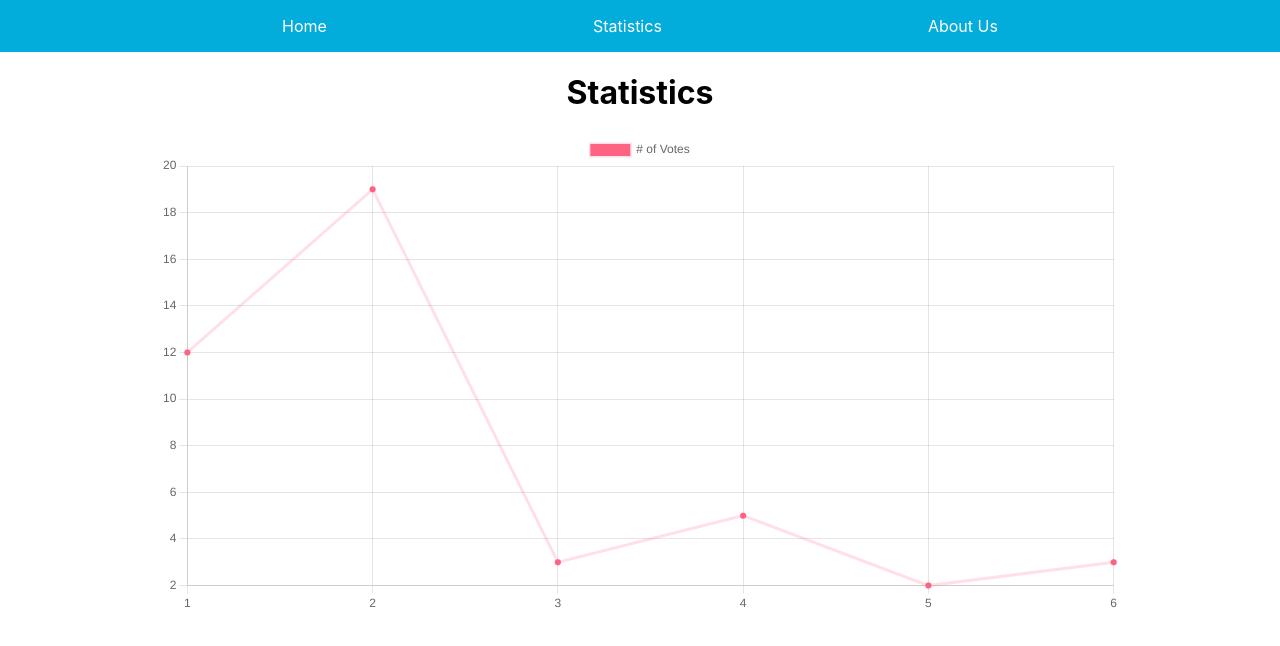
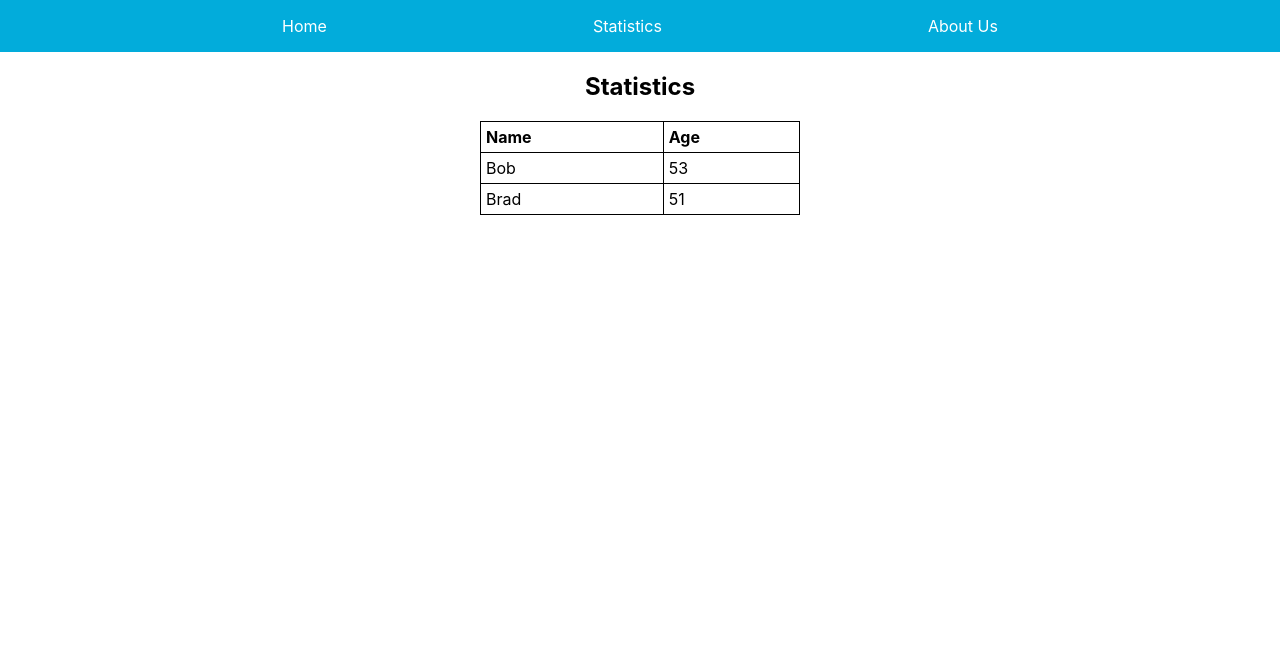
Before and after one commit to bruer/car-statistics, a React (Create React App) app: page /statistics in a window 1280 px wide. Shown: the top 646 px of the page. Built offline with nearby package versions, Linux system fonts and the light colour scheme.

Commit message:
add table to Statistics page

```diff
--- a/src/App.css
+++ b/src/App.css
@@ -1,14 +1,17 @@
-.app-container {
+main {
   height: 100vh;
+}
+
+section {
+  width: 100%;
   display: flex;
   flex-direction: column;
   align-items: center;
 }
 
-.page-container {
-  text-align: center;
-  width: 75%;
-}
+/*
+HEADER / NAVIGATION
+*/
 
 nav {
   width: 100%;
@@ -32,3 +35,19 @@ nav li a:focus,
 nav li a:hover {
   text-decoration: underline;
 }
+
+/*
+STATISTICS TABLE
+*/
+
+table {
+  width: 25%;
+  border-collapse: collapse;
+}
+
+th,
+td {
+  text-align: left;
+  border: solid 1px;
+  padding: 5px;
+}
--- a/src/App.jsx
+++ b/src/App.jsx
@@ -1,13 +1,13 @@
 import "./App.css";
 import { BrowserRouter, Switch, Link, Route } from "react-router-dom";
-import Home from "./components/Home";
-import Statistics from "./components/Statistics";
-import About from "./components/About";
+import Home from "./pages/Home";
+import Statistics from "./pages/Statistics";
+import About from "./pages/About";
 
 function App() {
   return (
     <BrowserRouter>
-      <div className="app-container">
+      <main>
         <nav>
           <ul>
             <li>
@@ -21,7 +21,6 @@ function App() {
             </li>
           </ul>
         </nav>
-
         <Switch>
           <Route exact path="/">
             <Home />
@@ -33,7 +32,7 @@ function App() {
             <About />
           </Route>
         </Switch>
-      </div>
+      </main>
     </BrowserRouter>
   );
 }
--- a/src/components/Statistics.jsx
+++ /dev/null
@@ -1,37 +0,0 @@
-import { Line } from "react-chartjs-2";
-
-const data = {
-  labels: ['1', '2', '3', '4', '5', '6'],
-  datasets: [
-    {
-      label: '# of Votes',
-      data: [12, 19, 3, 5, 2, 3],
-      fill: false,
-      backgroundColor: 'rgb(255, 99, 132)',
-      borderColor: 'rgba(255, 99, 132, 0.2)',
-    },
-  ],
-};
-
-const options = {
-  scales: {
-    yAxes: [
-      {
-        ticks: {
-          beginAtZero: true,
-        },
-      },
-    ],
-  },
-};
-
-function Statistics() {
-  return (
-    <div className="page-container">
-      <h1>Statistics</h1>
-      <Line data={data} options={options} />
-    </div>
-  );
-}
-
-export default Statistics;
--- a/src/components/About.jsx
+++ b/src/pages/About.jsx
@@ -2,9 +2,9 @@ import React from "react";
 
 function About() {
   return (
-    <div>
+    <section>
       <h1>About</h1>
-    </div>
+    </section>
   );
 }
 
--- a/src/components/Home.jsx
+++ b/src/pages/Home.jsx
@@ -2,9 +2,9 @@ import React from "react";
 
 function Home() {
   return (
-    <div>
+    <section>
       <h1>Welcome!</h1>
-    </div>
+    </section>
   );
 }
 
--- /dev/null
+++ b/src/pages/Statistics.jsx
@@ -0,0 +1,27 @@
+function Statistics() {
+  return (
+    <section>
+      <h1>Statistics</h1>
+      <table>
+        <thead>
+          <tr>
+            <th>Name</th>
+            <th>Age</th>
+          </tr>
+        </thead>
+        <tbody>
+          <tr>
+            <td>Bob</td>
+            <td>53</td>
+          </tr>
+          <tr>
+            <td>Brad</td>
+            <td>51</td>
+          </tr>
+        </tbody>
+      </table>
+    </section>
+  );
+}
+
+export default Statistics;
```
Also changed, not shown: src/components/Graph.jsx (added, +24 -0 lines).
